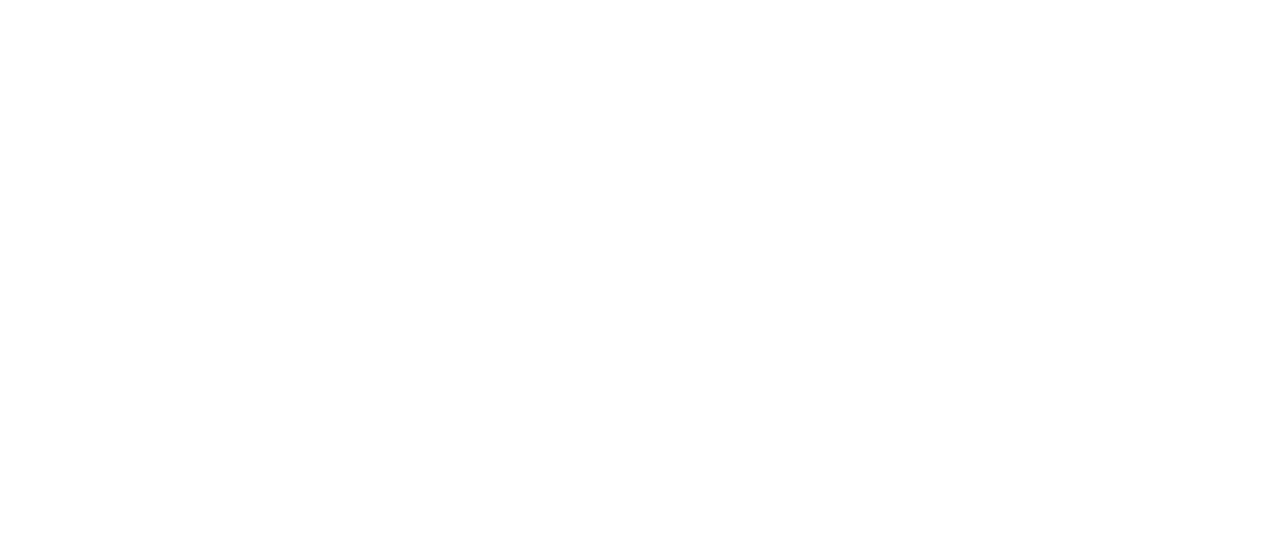
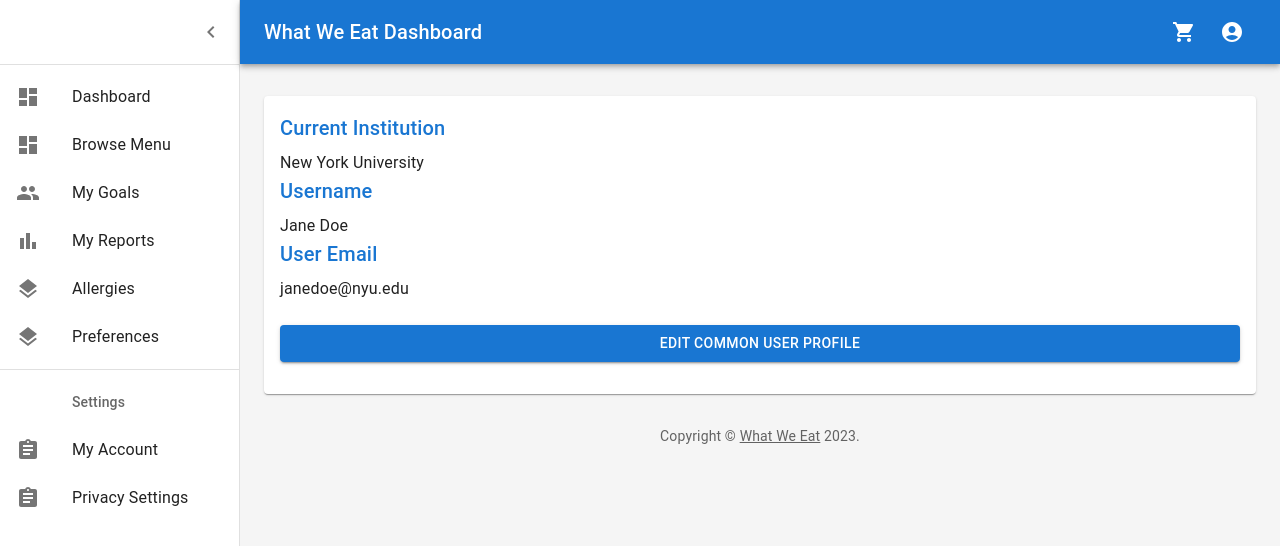
Before and after one commit to Yanglin-Tao/WWETG2, a React (Create React App) app in the folder wwe-frontend/: page /displayCommonUserAccount in a window 1280 px wide. Before the commit this address had no page. Shown: the top 546 px of the page. Built offline with nearby package versions, Linux system fonts and the light colour scheme.

Commit message:
Added common user account and privacy settings

```diff
--- a/wwe-frontend/src/App.js
+++ b/wwe-frontend/src/App.js
@@ -47,6 +47,7 @@
 import MealShoppingCart from "./CommonUser/mealShoppingCart";
 import CreateDailyMenu from "./Menu/createDailyMenu";
 import DisplayDiningHallAccount from "./DiningHall/displayDininghallAccount";
+import DisplayCommonUserAccount from "./CommonUser/displayCommonUserAccount";
 
 function App() {
     const [data, setData] = useState(null);
@@ -98,6 +99,7 @@
                     <Route path="/displayCommonUserFoodPreference" element={<DisplayCommonUserFoodPreference />} />
                     <Route path="/displayCommonUserAllergy" element={<DisplayCommonUserAllergy />} />
                     <Route path="/displayCommonUserGoals" element={<DisplayCommonUserGoals />} />
+                    <Route path="/displayCommonUserAccount" element={<DisplayCommonUserAccount />} />
                     <Route path="/mealShoppingCart" element={<MealShoppingCart />} />
                     {/* Dining Hall route */}
                     <Route path="/loginDiningHall" element={<LoginDiningHall />} />
--- a/wwe-frontend/src/CommonUser/displayCommonUserAccount.js
+++ b/wwe-frontend/src/CommonUser/displayCommonUserAccount.js
@@ -1,13 +1,106 @@
-import React from 'react';
+import * as React from 'react';
+import { useState } from 'react';
+import Avatar from '@mui/material/Avatar';
+import { styled, createTheme, ThemeProvider } from '@mui/material/styles';
+import MuiDrawer from '@mui/material/Drawer';
+import MuiAppBar from '@mui/material/AppBar';
+import Box from '@mui/material/Box';
+import CssBaseline from '@mui/material/CssBaseline';
+import Toolbar from '@mui/material/Toolbar';
+import List from '@mui/material/List';
+import Typography from '@mui/material/Typography';
+import Divider from '@mui/material/Divider';
+import IconButton from '@mui/material/IconButton';
+import Badge from '@mui/material/Badge';
+import Container from '@mui/material/Container';
+import Grid from '@mui/material/Grid';
+import Paper from '@mui/material/Paper';
+import Link from '@mui/material/Link';
+import MenuIcon from '@mui/icons-material/Menu';
+import ChevronLeftIcon from '@mui/icons-material/ChevronLeft';
+import AccountCircle from '@mui/icons-material/AccountCircle';
+import MenuItem from '@mui/material/MenuItem';
+import Menu from '@mui/material/Menu';
+import PersonIcon from '@mui/icons-material/Person';
+import NotificationsIcon from '@mui/icons-material/Notifications';
+import { mainListItems, secondaryListItems } from './navigateCommonUserDashboard';
+import Title from './Title';
+import Button from '@mui/material/Button';
+import Chip from '@mui/material/Chip';
+import Stack from '@mui/material/Stack';
+import TextField from '@mui/material/TextField';
+import Snackbar from '@mui/material/Snackbar';
+import Alert from '@mui/material/Alert';
+import DashboardLayout from './DashboardLayout';
 /* TODO: This component should display common user's email and institution.
 */
+
+function Copyright(props) {
+return (
+    <Typography variant="body2" color="text.secondary" align="center" {...props}>
+        {'Copyright © '}
+        <Link color="inherit" to="/">
+            What We Eat
+        </Link>{' '}
+        {new Date().getFullYear()}
+        {'.'}
+    </Typography>
+);
+}
+
 function DisplayCommonUserAccount() {
+    const [open, setOpen] = React.useState(true);
+    const toggleDrawer = () => {
+        setOpen(!open);
+    };
+    const login = () => {
+        window.open("/login", "_self");
+    };
     return (
-        <div>
-            DisplayCommonUserAccount
-        </div>
+        <ThemeProvider theme={createTheme()}>
+        <Box sx={{ display: 'flex' }}>
+            <CssBaseline />
+            <DashboardLayout title ="What We Eat Dashboard" />
+            <Box
+            component="main"
+            sx={{
+                backgroundColor: (theme) =>
+                theme.palette.mode === 'light'
+                    ? theme.palette.grey[100]
+                    : theme.palette.grey[900],
+                flexGrow: 1,
+                height: '100vh',
+                overflow: 'auto',
+            }}
+            >
+            <Toolbar />
+            <Container maxWidth="lg" sx={{ mt: 4, mb: 4 }}>
+                <Grid container spacing={3}>
+                <Grid item xs={12}>
+                    <Paper sx={{ p: 2, display: 'flex', flexDirection: 'column' }}>
+                    <Title>Current Institution</Title>
+                    New York University
+                    <Title>Username</Title>
+                    Jane Doe
+                    <Title>User Email</Title>
+                    janedoe@nyu.edu
+                    <Button
+                        type="submit"
+                        fullWidth
+                        variant="contained"
+                        sx={{ mt: 3, mb: 2 }}
+                    >
+                        Edit Common User Profile
+                    </Button>
+                    </Paper>
+                </Grid>
+                </Grid>
+                <Copyright sx={{ pt: 4 }} />
+            </Container>
+            </Box>
+        </Box>
+        </ThemeProvider>
     );
-
 }
 
 export default DisplayCommonUserAccount;
```
Also changed, not shown: wwe-frontend/src/CommonUser/displayCommonUserPrivacySettings.js (+83 -5 lines).
